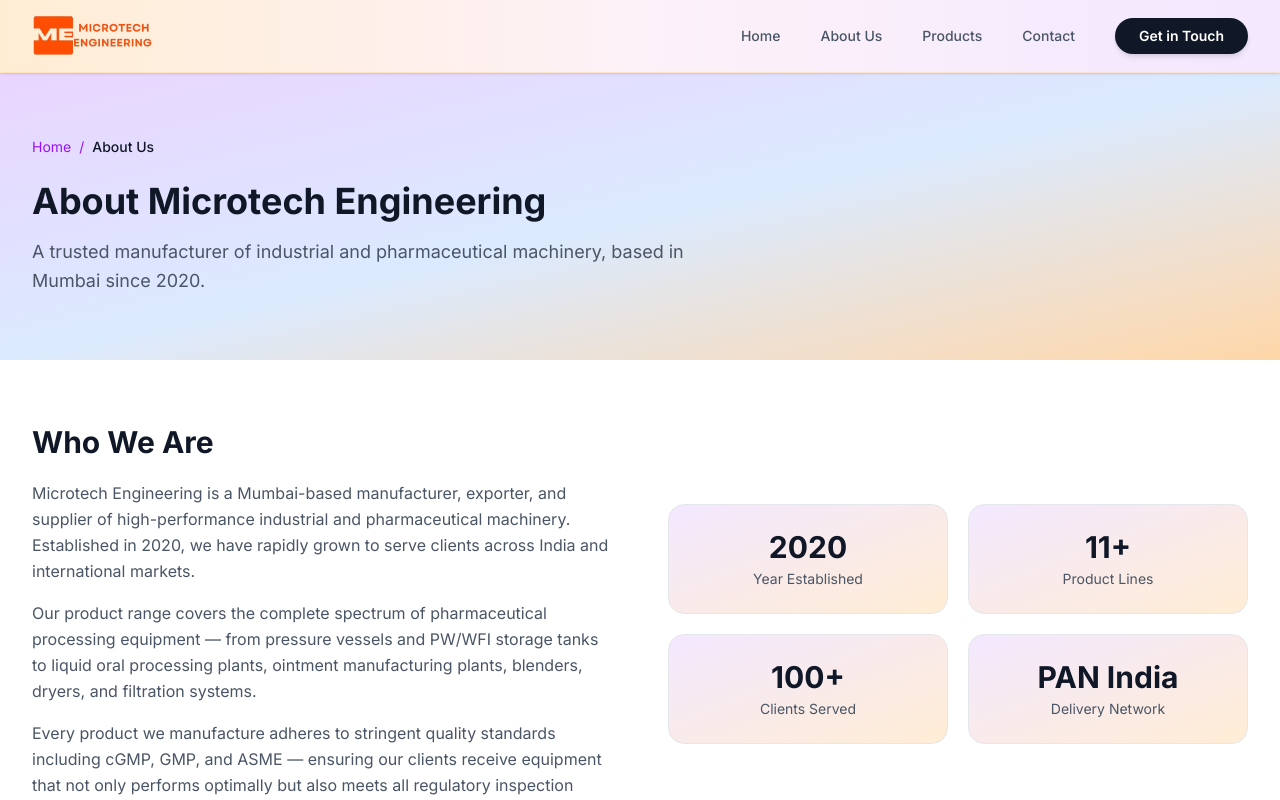
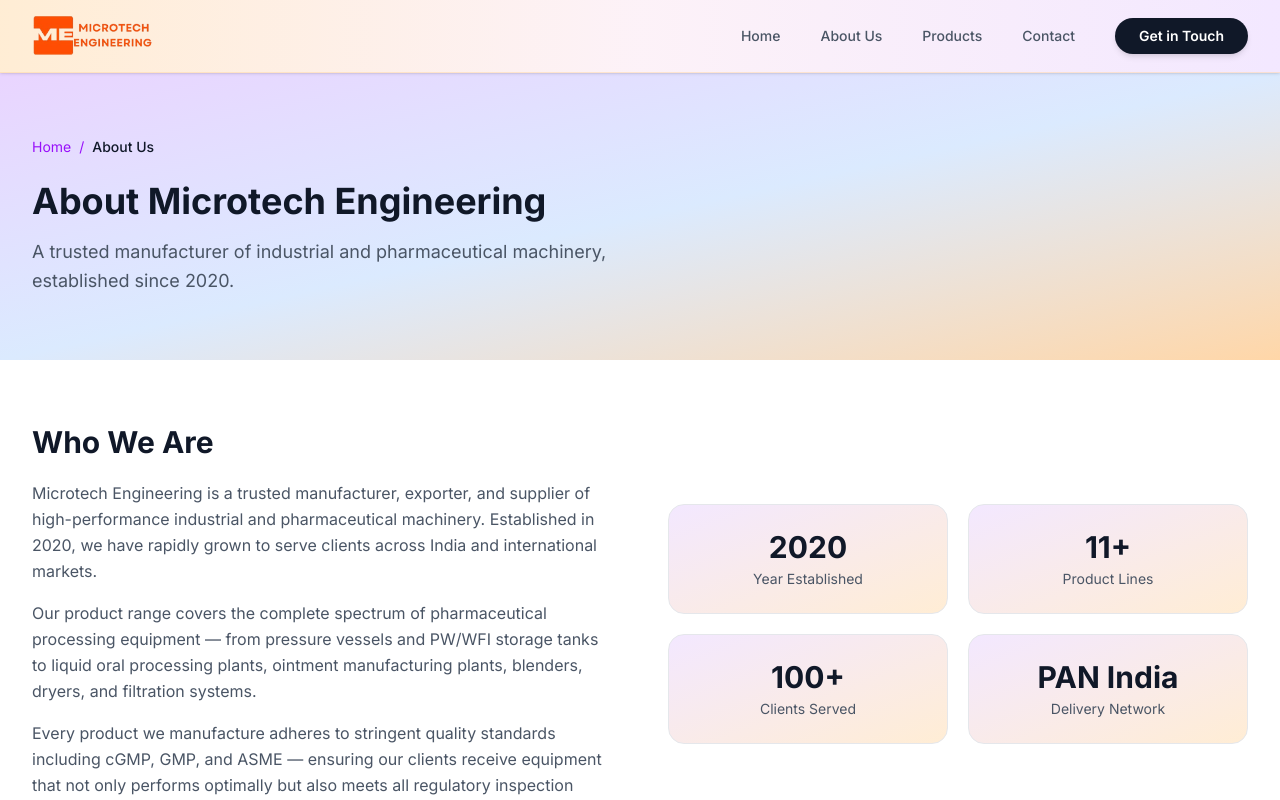
Before and after one commit to Bhavik3105/microtechengg, a Next.js app: page /about in a window 1280 px wide. Shown: the top 800 px of the page. Built offline with nearby package versions, Linux system fonts and the light colour scheme.

Commit message:
remove Mumbai location text from visible page content

```diff
--- a/app/about/page.tsx
+++ b/app/about/page.tsx
@@ -59,7 +59,7 @@
           </nav>
           <h1 className="text-3xl sm:text-4xl font-bold text-gray-900 mb-4">About Microtech Engineering</h1>
           <p className="text-gray-600 max-w-2xl text-lg leading-relaxed">
-            A trusted manufacturer of industrial and pharmaceutical machinery, based in Mumbai since 2020.
+            A trusted manufacturer of industrial and pharmaceutical machinery, established since 2020.
           </p>
         </div>
       </section>
@@ -73,7 +73,7 @@
                 Who We Are
               </h2>
               <p className="text-gray-600 leading-relaxed mb-4">
-                Microtech Engineering is a Mumbai-based manufacturer, exporter, and supplier of
+                Microtech Engineering is a trusted manufacturer, exporter, and supplier of
                 high-performance industrial and pharmaceutical machinery. Established in 2020, we have
                 rapidly grown to serve clients across India and international markets.
               </p>
--- a/app/page.tsx
+++ b/app/page.tsx
@@ -99,8 +99,7 @@
               Trusted Machinery Manufacturer Since 2020
             </h2>
             <p className="text-gray-600 leading-relaxed text-lg sm:text-xl mb-6">
-              Microtech Engineering, based in{" "}
-              <strong>Mumbai</strong>, is a specialist manufacturer
+              Microtech Engineering is a specialist manufacturer
               of industrial and pharmaceutical machinery. We serve
               pharmaceutical companies, chemical processors, food manufacturers,
               and Ayurvedic producers across India and internationally.
--- a/components/HeroSection.tsx
+++ b/components/HeroSection.tsx
@@ -60,7 +60,7 @@
             </h1>
 
             <p className="text-lg sm:text-xl text-gray-900 font-semibold leading-relaxed mb-10 max-w-2xl mx-auto lg:mx-0 drop-shadow-md">
-              High-quality pressure vessels, pharmaceutical processing plants, and industrial machinery from Mumbai
+              High-quality pressure vessels, pharmaceutical processing plants, and industrial machinery
             </p>
 
             <div className="flex flex-col sm:flex-row gap-4 justify-center lg:justify-start">
```
